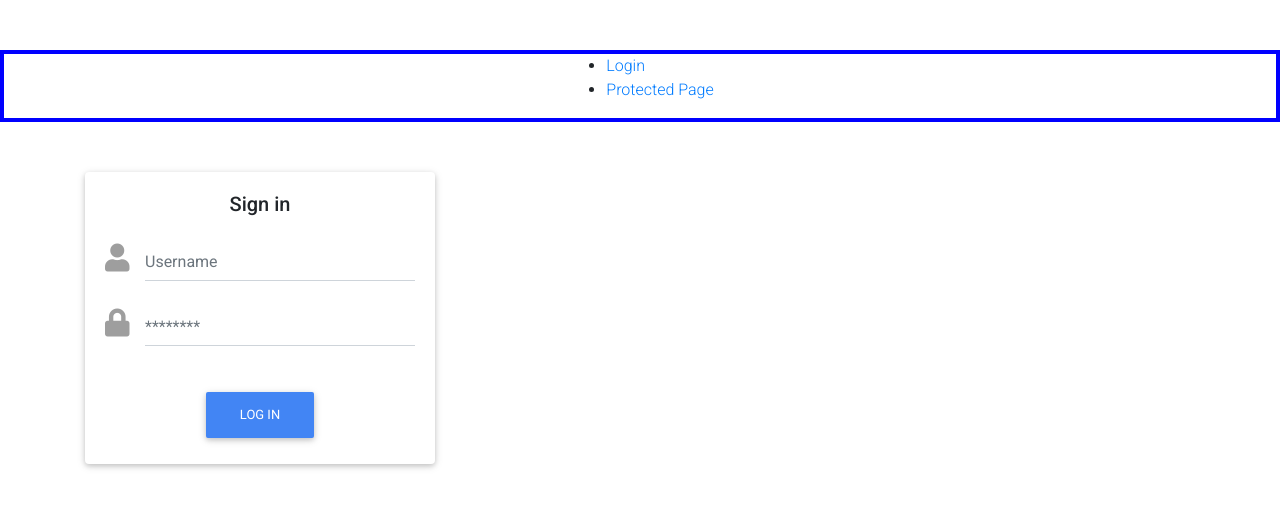
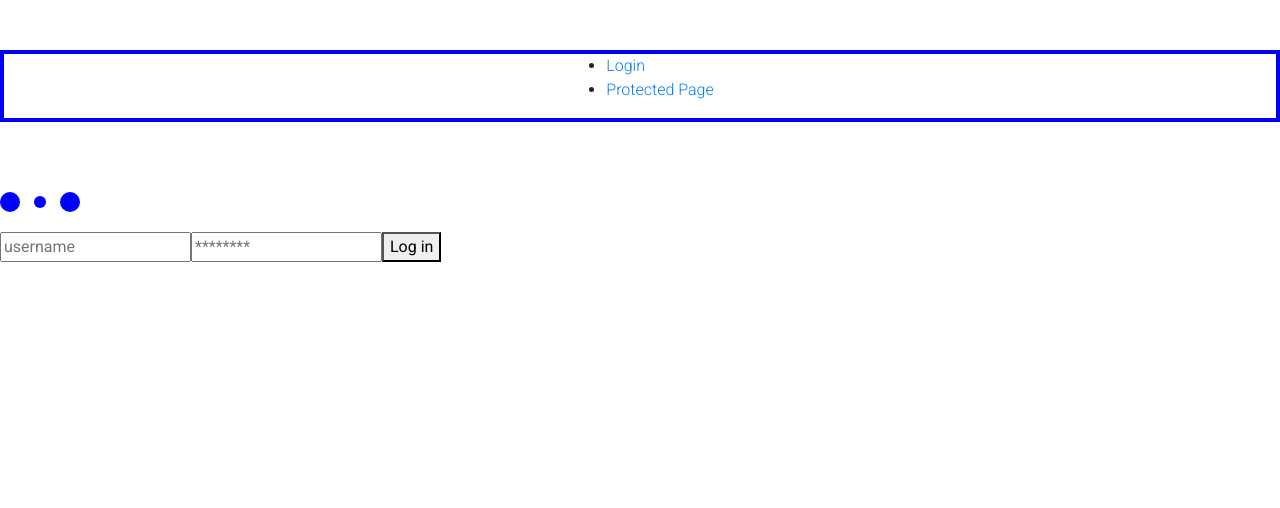
Before and after one commit to lambda-use-my-tech-stuff-built-week/UseMyTechStuff_FrontEnd, a React (Create React App) app in the folder usemytechstuff_frontend/: page /login in a window 1280 px wide. Shown: the top 508 px of the page. Built offline with nearby package versions, Linux system fonts and the light colour scheme.

Commit message:
changes to original login

```diff
--- a/usemytechstuff_frontend/src/components/Login.js
+++ b/usemytechstuff_frontend/src/components/Login.js
@@ -2,7 +2,6 @@ import React from 'react';
 import { connect } from 'react-redux';
 import Loader from "react-loader-spinner";
 import { login } from '../actions';
-import { MDBContainer, MDBRow, MDBCol, MDBInput, MDBBtn, MDBCard, MDBCardBody } from 'mdbreact';
 
 class Login extends React.Component {
   state = {
@@ -32,48 +31,32 @@ class Login extends React.Component {
   render() {
     console.log("Login says isLoggingin", this.props.isLoggingIn);
     return (
-      <MDBContainer>
-        <MDBRow>
-          <MDBCol md="4">
-            {/* <Loader className="section" type="ThreeDots" color="blue" height="60" width="80" /> */}
-            <MDBCard>
-              <MDBCardBody>
+      <div>
+        <Loader className="section" type="ThreeDots" color="blue" height="60" width="80" />
         <form onSubmit={this.handleLogin}>
-                  <p className="h5 text-center mb-4">Sign in</p>
-                  <div className="grey-text">
-                    <MDBInput
+          <input
             type="text"
-                      icon="user"
             name="username"
-                      hint="Username"
-                      getValue={this.state.credentials.username}
+            placeholder="username"
+            value={this.state.credentials.username}
             onChange={this.handleChange}
           />
-                    <MDBInput
+          <input
             type="password"
-                      validate
-                      icon="lock"
             name="password"
-                      hint="********"
-                      getValue={this.state.credentials.password}
+            placeholder="********"
+            value={this.state.credentials.password}
             onChange={this.handleChange}
           />
-                  </div>
-                  <div className="text-center">
-                    <MDBBtn color="primary">
+          <button>
             {this.props.isLoggingIn ?
               <Loader className="section" type="ThreeDots" color="blue" height="60" width="80" />
               :
               "Log in"
             }
-                    </MDBBtn>
+          </button>
+        </form>
       </div>
-                </form>
-              </MDBCardBody>
-            </MDBCard>
-          </MDBCol>
-        </MDBRow>
-      </MDBContainer>
     );
   }
 }
```
Lines whose indentation alone changed are shown as unchanged.
